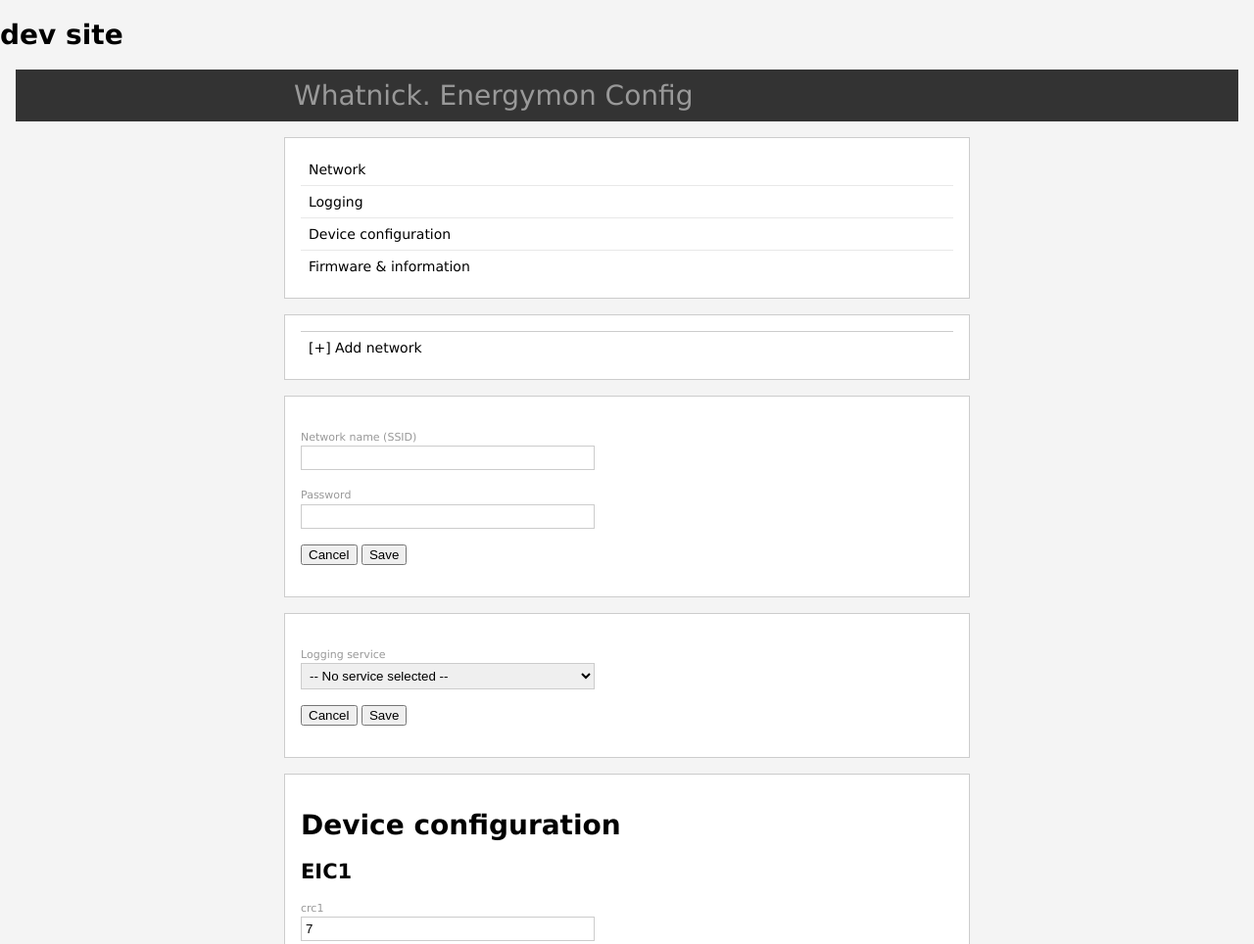
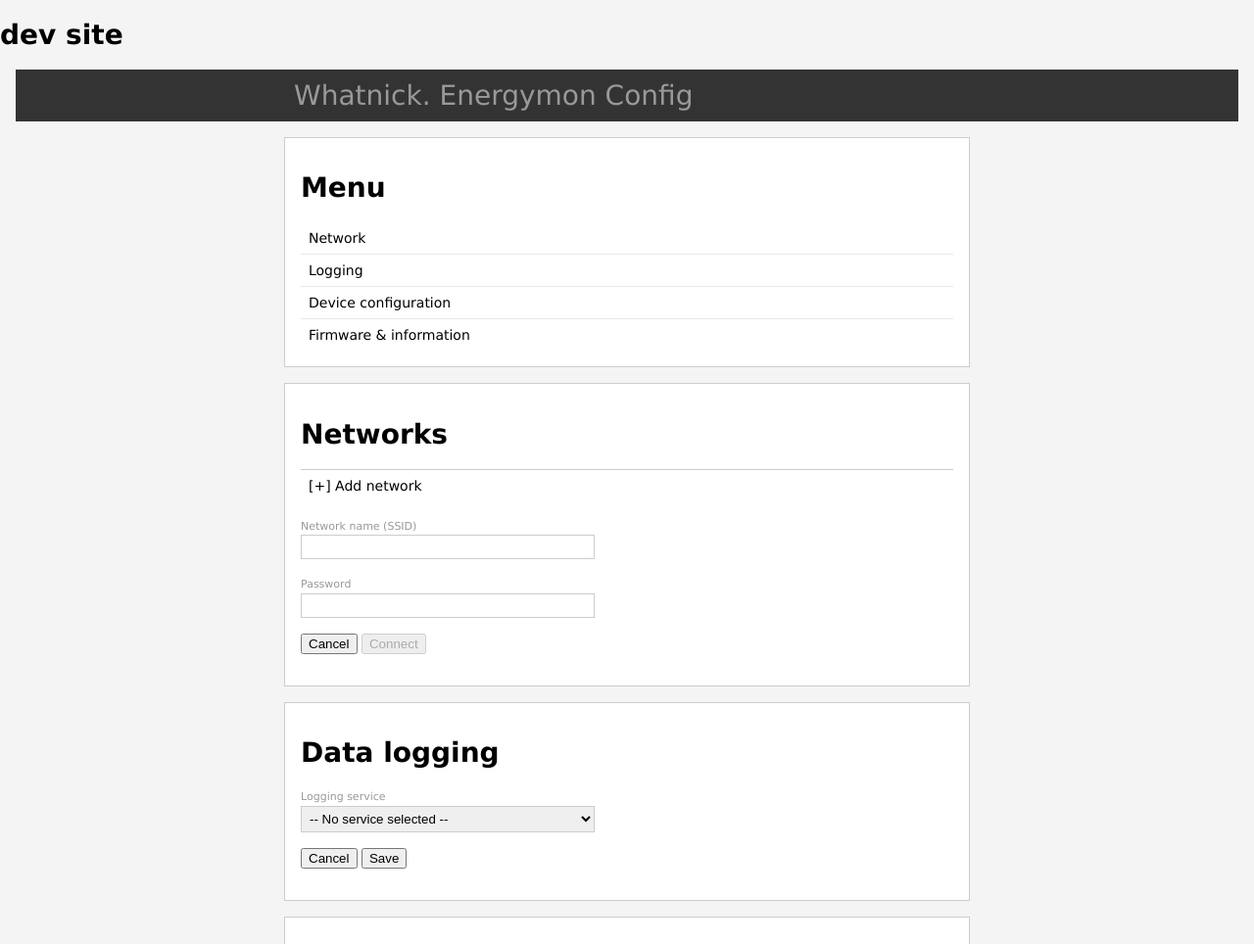
Before and after one commit to j0ono0/energymon-web-interface, a website: page src/index.html in a window 1280 px wide. Shown: the top 964 px of the page at 98% size. Drawn offline with Linux system fonts and the light colour scheme; no server answers.

Commit message:
add 'block' component as a content wrapper. Add button functionality to wifi-list.

```diff
--- a/src/index.html
+++ b/src/index.html
@@ -15,43 +15,47 @@
                 <h1 class="banner__title">Whatnick. Energymon Config</h1>
             </div>
 
-            <div class="pagesection">
-                <div class="component">
+            <block>
+                <template slot="header">Menu</template>
+                <template slot="main">
                     <navlist
                         :items = sitesections
                         content_key = "heading"
                     ></navlist>
-                </div>
-            </div>
+                </template>
+            </block>
 
-            <div class="pagesection">
-                <div class="component">
+            <block>
+                <template slot="header">Networks</template>
+                <template slot="main">
                     <wifi-list
                         :networks = "networks"
                     ></wifi-list>
-                </div>
-            </div>
+                    <form-network></form-network>
+                </template>
+            </block>
 
+            <block>
+                <template slot="header">Data logging</template>
+                <template slot="main">
+                    <form-logging></form-logging>
+                </template>
+            </block>
 
-            <div class="pagesection">
-                <div class="component">
-                    <form-network></form-network>
-                </div>
-            </div>
-            <div class="pagesection">
-                <div class="component">
-                    <form-logging></form-logging>
-                </div>
-            </div>
-            <div class="pagesection">
-                <form-device
-                    :config = "config"
-                ></form-device>
-            </div>
+            <block>
+                <template slot="header">Device configuration</template>
+                <template slot="main">
+                    <form-device
+                        :config = "config"
+                    ></form-device>
+                </template>
+            </block>
+
 
         </div>
 
         <script  type="text/javascript" src="vendor/vue_development.js"></script>
+        <script  type="text/javascript" src="scripts/components/block.js"></script>
         <script  type="text/javascript" src="scripts/components/modal.js"></script>
         <script  type="text/javascript" src="scripts/components/wifi-list.js"></script>
         <script  type="text/javascript" src="scripts/components/tabs.js"></script>
--- /dev/null
+++ b/src/scripts/components/block.js
@@ -0,0 +1,16 @@
+Vue.component('block',{
+
+    template:`
+        <div class="pagesection">
+            <div class="component">
+                <div class="component__header">
+                    <h1>
+                    <slot name="header"></slot>
+                    </h1>
+                </div>
+                <slot name="main"></slot>
+                <slot name="footer"></slot>
+            </div>
+        </div>
+    `
+});
--- a/src/scripts/components/form_device.js
+++ b/src/scripts/components/form_device.js
@@ -3,8 +3,6 @@ Vue.component('form-device',{
         config: Object
     },
     template:`
-        <div class="component">
-        <h1>Device configuration</h1>
         <form id="form form__device">
             <fieldset v-for="(vals, section) in config">
                 <h2>{{ section }}</h2>
@@ -18,6 +16,5 @@ Vue.component('form-device',{
             </fieldset>
             <p><button>Cancel</button> <button>Save</button></p>
         </form>
-        </div>
     `
 });
--- a/src/scripts/components/form_network.js
+++ b/src/scripts/components/form_network.js
@@ -1,8 +1,12 @@
 Vue.component('form-network',{
+    props:{
+        //network: Object
+    },
     data: function(){
         return {
-            ssid : '',
-            pwd  : ''
+            ssid:       '',
+            pwd :       '',
+            network:    {},
         }
     },
     methods:{
@@ -10,29 +14,45 @@ Vue.component('form-network',{
             if(network){
                 this.ssid = network.name;
                 this.pwd = network.pwd;
+                this.network = network;
             }else{
                 this.ssid = '';
                 this.pwd = '';
+                this.network = {};
             }
         }
     },
     created: function(){
         eventHub.$on('network_selected', this.update_form);
     },
+    computed:{
+        btn_text: function(){
+            if(this.network.connected === true){
+                return "Forget";
+            }
+            return "Connect";
+        },
+        formValid: function(){
+            if(this.network.name){
+                return true;
+            }
+            return false;
+        },
+    },
     template:`
         <form id="form form__network">
             <p>
                 <label>
-                    Network name (SSID) <input type="text" v-model="ssid">
+                    Network name (SSID) <input type="text" v-model="network.name">
                 </label>
             </p>
             <p>
                 <label>
-                    Password <input type="password" v-model="pwd">
+                    Password <input type="password" v-model="network.pwd">
                 </label>
             </p>
 
-            <p><button>Cancel</button> <button>Save</button></p>
+            <p><button>Cancel</button> <button v-bind:disabled="!formValid">{{ btn_text }}</button></p>
         </form>
     `
 });
--- a/src/scripts/components/wifi-list.js
+++ b/src/scripts/components/wifi-list.js
@@ -79,7 +79,6 @@ Vue.component('wifi-list',{
                         <a v-on:click.prevent="link_activated()" href="#">[+] Add network</a>
                     </li>
                 </ul>
-
             </div>
     `
 });
```
Lines whose indentation alone changed are shown as unchanged.
